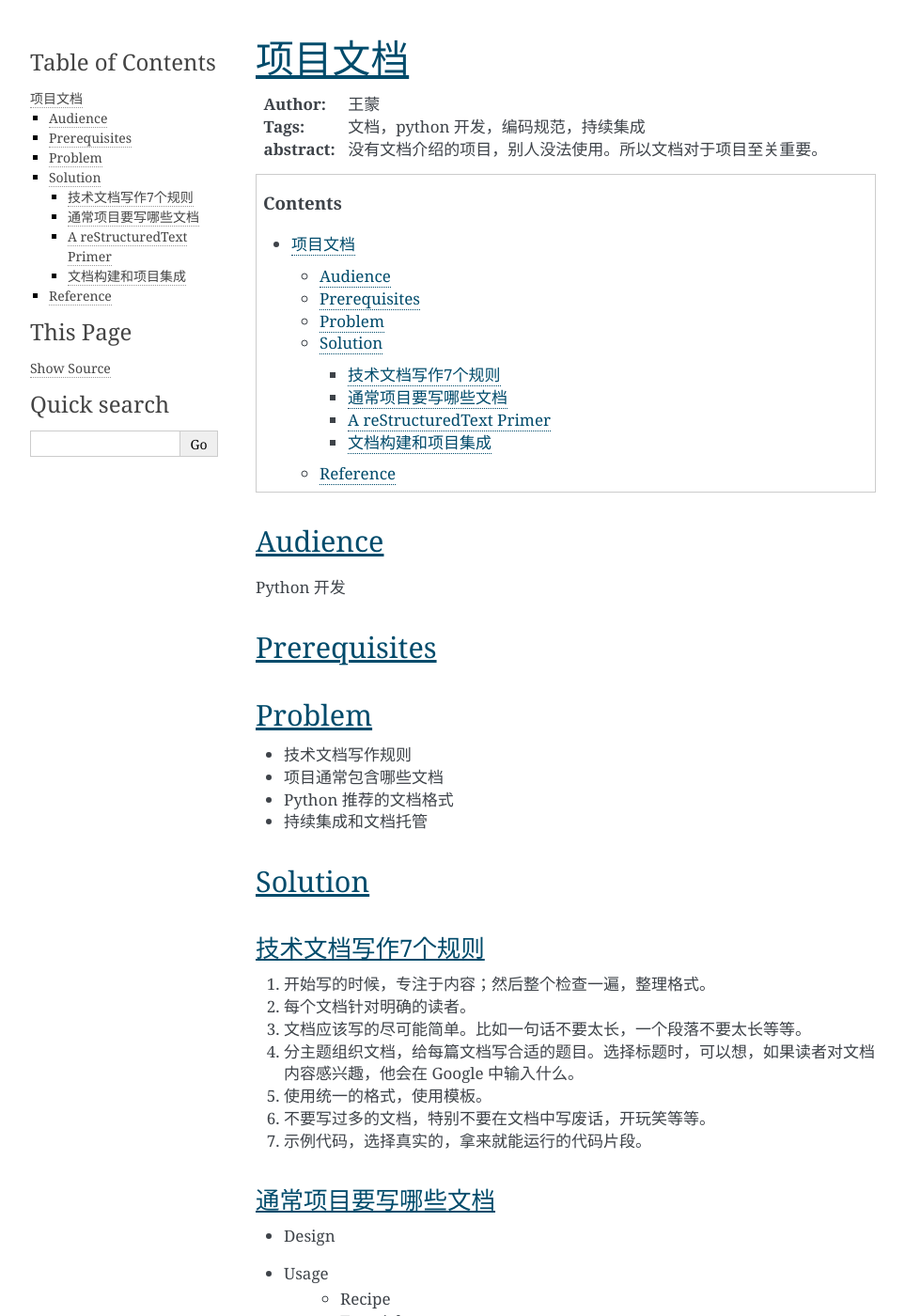
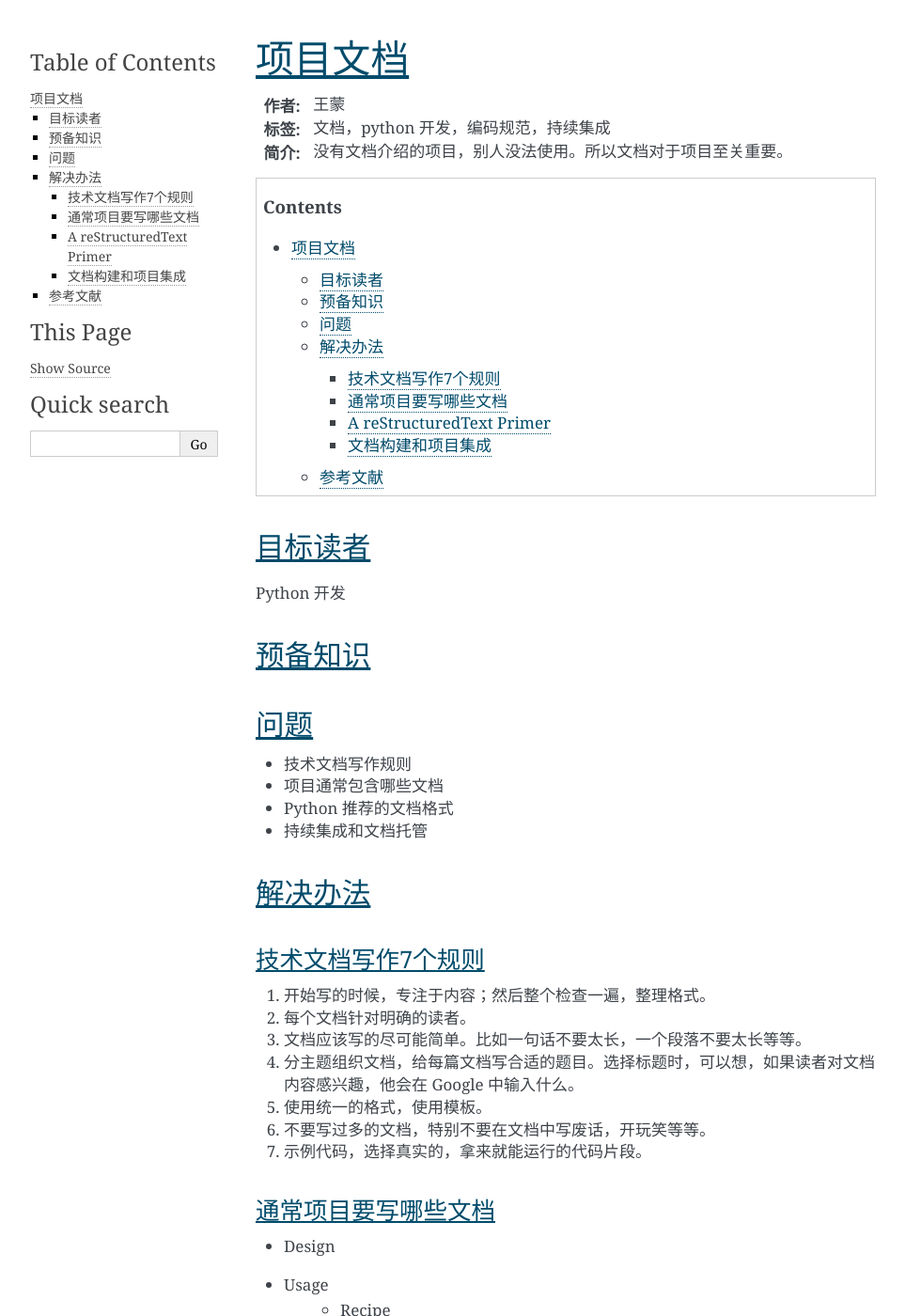
Before and after one commit to noonecare/python, a Sphinx documentation site: the page built from docs/readability/documenting.rst, in a window 1280 px wide and 1400 px high. Shown: the whole window at 94% size, without its empty margins (148-1111 px from the left). Built offline with Sphinx 7.4.7, drawn with Linux system fonts in a browser that asks for light colours; pages that are not in the unit, such as notebooks, are missing from menus; some of the changed text lies outside the part shown.

Commit message:
更新文档

```diff
--- a/docs/readability/documenting.rst
+++ b/docs/readability/documenting.rst
@@ -2,25 +2,25 @@
 项目文档
 ====================
 
-:Author: 王蒙
-:Tags: 文档，python 开发，编码规范，持续集成
+:作者: 王蒙
+:标签: 文档，python 开发，编码规范，持续集成
 
-:abstract:
+:简介:
 
     没有文档介绍的项目，别人没法使用。所以文档对于项目至关重要。
 
 .. contents::
 
 
-Audience
+目标读者
 ========
 
 Python 开发
 
-Prerequisites
+预备知识
 =============
 
-Problem
+问题
 =======
 
 - 技术文档写作规则
@@ -28,7 +28,7 @@ Problem
 - Python 推荐的文档格式
 - 持续集成和文档托管
 
-Solution
+解决办法
 ========
 
 
@@ -85,7 +94,7 @@ Python 文档推荐使用 reStructuredText 格式写。
 这样做之后，文档每次更新都能及时反映给文档的读者。
 开源项目可以免费使用 Travis 提供的持续集成服务。
 
-Reference
+参考文献
 =========
 
 - Sphinx: http://www.sphinx-doc.org/en/master/
```
Also changed, not shown: other parts of docs/readability/documenting.rst (+9 -0 lines).
